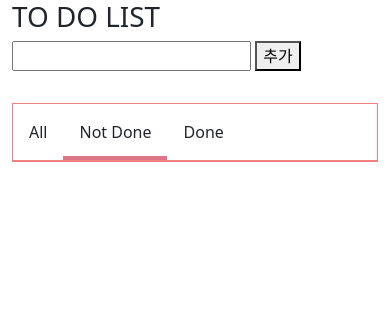
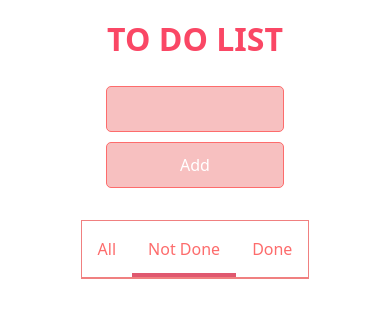
Before and after one commit to skysasa/todoList_project2, a plain HTML site: page index.html in a window 390 px wide. Both pictures are taken after a click on the element "Not Done". Drawn offline with nearby package versions, Linux system fonts and the light colour scheme; files whose address does not match are found by name.

Commit message:
first final commit

```diff
--- a/index.html
+++ b/index.html
@@ -17,7 +17,7 @@
       <h1>TO DO LIST</h1>
       <section class="input-area">
         <input type="text" id="task-input" />
-        <button id="add">추가</button>
+        <button id="add">Add</button>
       </section>
       <section class="task-area">
         <div class="task-tabs">
--- a/main.js
+++ b/main.js
@@ -2,15 +2,11 @@ let taskInput = document.getElementById("task-input");
 let addButton = document.getElementById("add");
 let tabs = document.querySelectorAll(".task-tabs div");
 let underLine = document.getElementById("under-line");
-let underLineTabs = document.querySelectorAll(".task-tabs div:nth-child(n+2)");
 let mode = "all";
 let taskList = [];
 let filterList = [];
 
 addButton.addEventListener("click", addTask);
-underLineTabs.forEach((menu) =>
-  menu.addEventListener("click", (e) => tabsIndicator(e))
-);
 
 taskInput.addEventListener("keypress", function (event) {
   if (event.key === "Enter") {
@@ -46,7 +42,8 @@ function render() {
   let list = [];
   if (mode === "all") {
     list = taskList;
-  } else if (mode === "ongoing" || mode === "done") {
+  } else {
+    //if (mode === "ongoing" || mode === "done") {
     list = filterList;
   }
 
@@ -82,8 +79,7 @@ function toggleComplete(id) {
       break;
     }
   }
-  mode = "all";
-  render();
+  filter();
   //console.log(taskList);
 }
 
@@ -94,19 +90,20 @@ function deleteTask(id) {
       break;
     }
   }
-  mode = "all";
-  render();
+  filter();
 }
 
 function filter(event) {
-  console.log("filter", event.target);
+  if (event) {
+    mode = event.target.id;
+    underLine.style.width = event.target.offsetWidth + "px";
+    underLine.style.left = event.target.offsetLeft + "px";
+    underLine.style.top =
+      event.target.offsetTop + (event.target.offsetHeight - 4) + "px";
+  }
+
   filterList = [];
-  mode = event.target.id;
-  tabsIndicator(event);
-  if (mode === "all") {
-    //전체 리스트를 보여준다.
-    render();
-  } else if (mode === "ongoing") {
+  if (mode === "ongoing") {
     //진행중인 아이템을 보여준다.
     //task.isComplete=false
     for (let i = 0; i < taskList.length; i++) {
@@ -114,8 +111,8 @@ function filter(event) {
         filterList.push(taskList[i]);
       }
     }
-    render();
   } else if (mode === "done") {
+    filterList = [];
     //끝난 아이템을 보여준다.
     //task.isComplete=true
     for (let i = 0; i < taskList.length; i++) {
@@ -127,11 +124,6 @@ function filter(event) {
   render();
 }
 
-function tabsIndicator(e) {
-  underLine.style.left = e.currentTarget.offsetLeft + "px";
-  underLine.style.width = e.currentTarget.offsetWidth + "px";
-  e.currentTarget.offsetTop + e.currentTarget.offsetHeight + "px";
-}
 function randomIDGenerate() {
   return "_" + Math.random().toString(36).substr(2, 9);
 }
--- a/style.css
+++ b/style.css
@@ -3,6 +3,12 @@ body {
   background-image: url("/project2/img/project2background.jpg");
   background-repeat: no-repeat;
   background-size: cover;
+}
+h1 {
+  color: rgb(250, 71, 101);
+  font-size: 2rem;
+  font-weight: bold;
+  padding: 20px 0;
 }
 .container {
   background-color: white;
@@ -13,6 +19,8 @@ body {
 .task-area {
   border: 1px solid lightcoral;
   margin-top: 2em;
+  color: rgb(253, 108, 108);
+  font-size: bold;
 }
 
 .task-tabs {
@@ -27,7 +35,7 @@ body {
 
 #under-line {
   height: 4px;
-  background-color: rgb(221, 116, 134);
+  background-color: rgb(224, 88, 111);
   position: absolute;
   width: 60px;
   left: 0px;
@@ -73,3 +81,40 @@ body {
 .task-tabs div {
   cursor: pointer;
 }
+
+#add {
+  background-color: rgb(247, 192, 192);
+  border: 0.5px solid rgb(253, 108, 108);
+  color: white;
+  font-size: bold;
+  padding: 10px;
+  border-radius: 5px;
+}
+
+#add:hover {
+  background-color: lightcoral;
+  transform: scale(1.05);
+}
+
+#task-input {
+  width: 70%;
+  padding: 10px;
+  border-radius: 5px;
+  background-color: rgb(247, 192, 192);
+  border: 0.5px solid rgb(253, 108, 108);
+}
+
+@media (max-width: 450px) {
+  .container {
+    justify-items: center;
+  }
+  .input-area {
+    display: flex;
+    flex-direction: column;
+    align-items: center;
+    gap: 10px;
+  }
+  #add {
+    width: 70%;
+  }
+}
```
